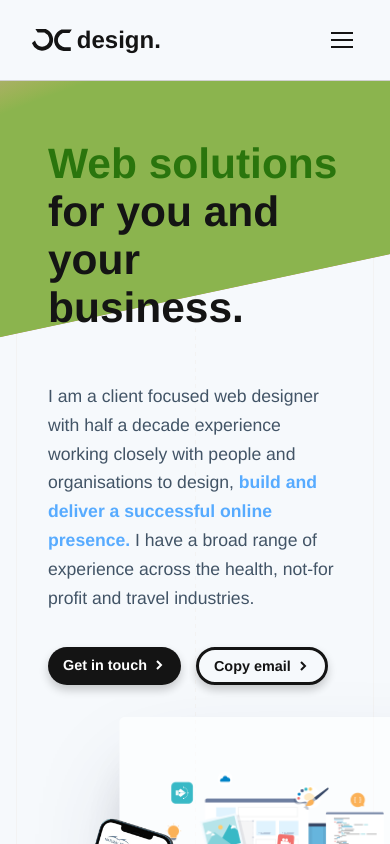
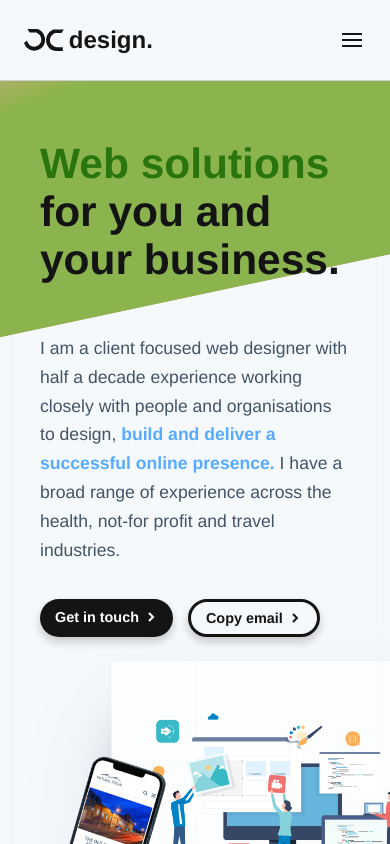
Before and after one commit to Jeremynicholas/JC-design-Vue, a Vue app: page / in a window 390 px wide. Shown: the top 844 px of the page. Built offline with nearby package versions, Linux system fonts and the light colour scheme.

Commit message:
Update padding

```diff
--- a/src/components/Header.vue
+++ b/src/components/Header.vue
@@ -260,10 +260,10 @@ header.sticky {
 	}
 
 	.burger div {
-		width: 22px;
+		width: 20px;
 		height: 2px;
 		background-color: var(--font-color);
-		margin: 5px;
+		margin: 4px;
 		transition: all 0.3s ease;
 	}
 
@@ -342,7 +342,7 @@ header.sticky {
 @keyframes burger-bottom {
 	0% { transform: translateY(0px); }
 	33% { transform: translateY(-7px); }
-	100% {	transform: rotate(45deg) translate(-5px,-5px); }
+	100% {	transform: rotate(45deg) translate(-4px,-4px); }
 }
 
 
--- a/src/style.css
+++ b/src/style.css
@@ -88,6 +88,7 @@ html {
   @media (max-width: 767px) {
     :root {
       --gapLarge: 20px;
+      --columnPaddingNormal: 1.5rem
 
   }
 }
```
